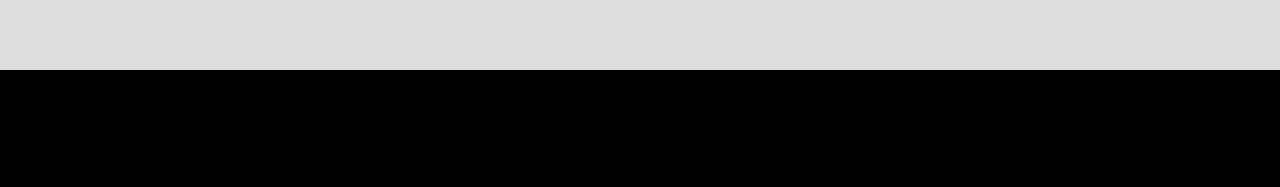
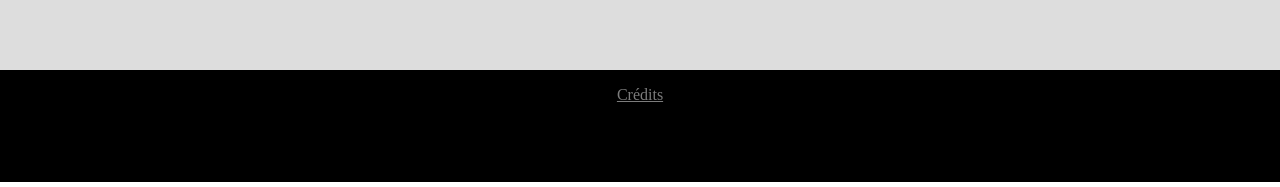
Before and after one commit to ju-lianne/druids_den, a React (Create React App) app: page / in a window 1280 px wide. Shown: the part 642-829 px from the top of the page. Built offline with nearby package versions, Linux system fonts and the light colour scheme.

Commit message:
feat: Finalized footer

```diff
--- a/src/components/Footer/Footer.component.jsx
+++ b/src/components/Footer/Footer.component.jsx
@@ -1,9 +1,10 @@
-import React from 'react'
+import React from 'react';
+import { Link } from 'react-router-dom';
 
 export default function Footer() {
   return (
     <div className='footer'>
-        <h1>Tit Ouistiti</h1>
+      <Link className='link' to='/credits'>Crédits</Link>
     </div>
   )
 }
--- a/src/components/Footer/_footer.component.scss
+++ b/src/components/Footer/_footer.component.scss
@@ -1,4 +1,10 @@
 .footer {
+    height: 10vh;
     background-color: #000000;
-    height: 15vh;
+    padding: 1rem;
+    text-align: center;
+
+    .link {
+        color: #7c7c7c;
+    }
 }
```
